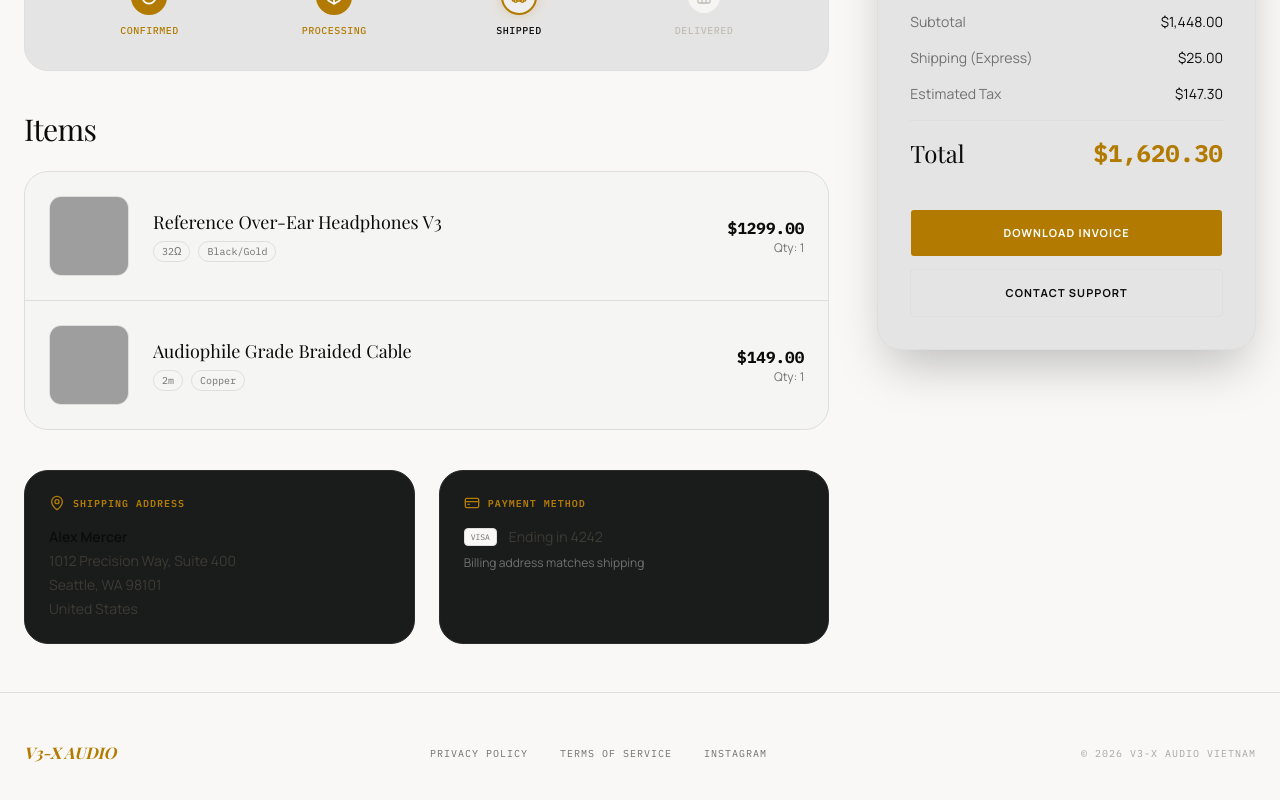
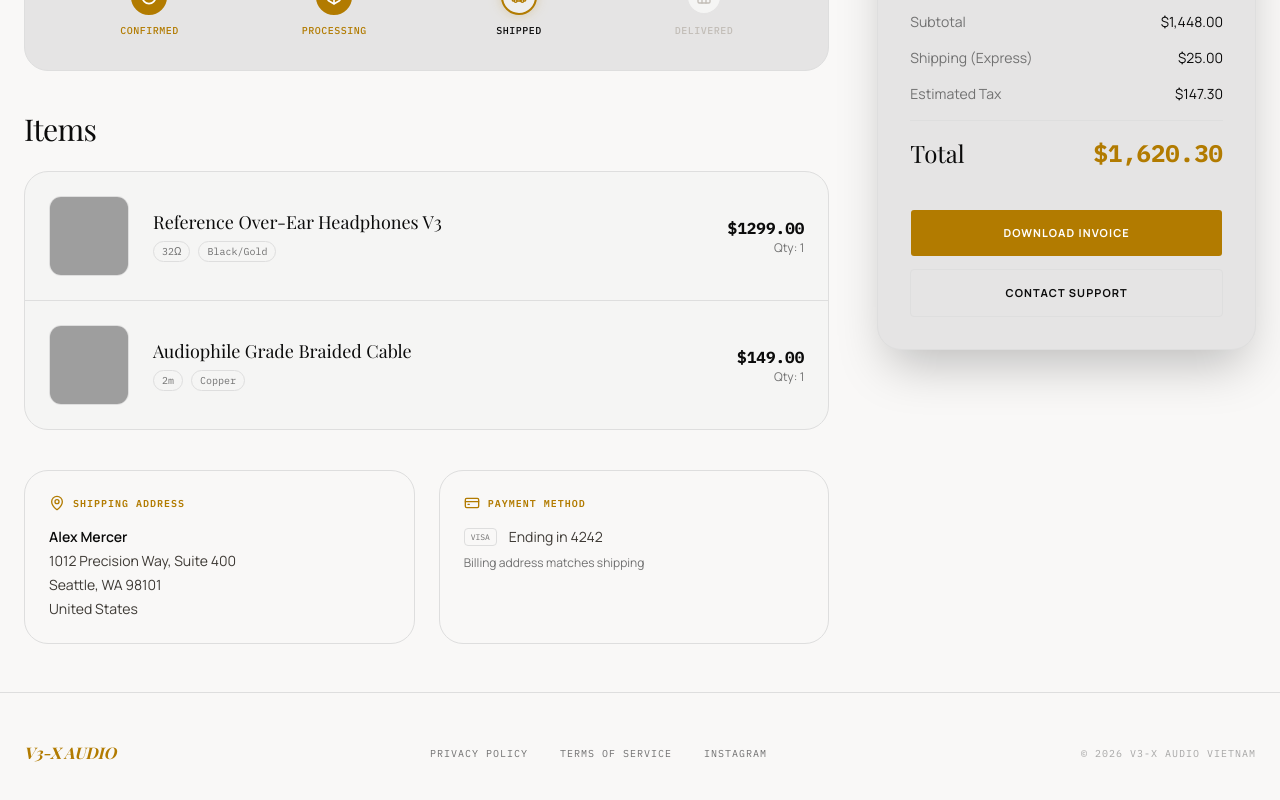
Before and after one commit to ChiVi123/frontend-v3-x-audio, a Next.js app: page /orders/1 in a window 1280 px wide. Shown: the part 338-1138 px from the top of the page. Built offline with nearby package versions, Linux system fonts and the light colour scheme; grey boxes are pictures that could not be loaded; a web font is replaced by a local one.

Commit message:
feat: implement global layout configuration and order details page UI

```diff
--- a/src/app/layout.tsx
+++ b/src/app/layout.tsx
@@ -32,7 +32,7 @@ export default function RootLayout({ children }: Readonly<{ children: React.Reac
       className={`${ibmPlexMono.variable} ${manrope.variable} ${notoSerif.variable} h-full antialiased`}
       suppressHydrationWarning
     >
-      <body className="min-h-full flex flex-col">
+      <body className="min-h-full flex flex-col" suppressHydrationWarning>
         <ThemeProvider attribute="class" defaultTheme="system" enableSystem disableTransitionOnChange>
           {children}
         </ThemeProvider>
--- a/src/app/orders/[id]/page.tsx
+++ b/src/app/orders/[id]/page.tsx
@@ -5,9 +5,8 @@ import { MainFooter } from '~/components/layouts/main-footer';
 import { MainHeader } from '~/components/layouts/main-header';
 import { Button } from '~/components/ui/button';
 
-export default function OrderDetailPage({ params }: { params: { id: string } }) {
-  // Use id from params or a default for mock
-  const orderId = params.id === 'default' ? 'VX-88921' : params.id;
+export default async function OrderDetailPage({ params }: { params: Promise<{ id: string }> }) {
+  const { id: orderId = 'VX-88921' } = await params;
 
   return (
     <div className="flex flex-col min-h-screen bg-background text-foreground font-sans">
@@ -80,7 +79,7 @@ export default function OrderDetailPage({ params }: { params: { id: string } })
 
             {/* Shipping & Payment Cards */}
             <div className="grid grid-cols-1 md:grid-cols-2 gap-6">
-              <div className="rounded-2xl border border-[#292a2a] bg-[#1a1c1c] p-6">
+              <div className="rounded-2xl bg-background border border-border p-6">
                 <div className="mb-4 flex items-center gap-2 text-primary">
                   <MapPin className="size-4" />
                   <span className="font-mono text-[10px] font-semibold uppercase tracking-widest">
@@ -95,7 +94,7 @@ export default function OrderDetailPage({ params }: { params: { id: string } })
                 </div>
               </div>
 
-              <div className="rounded-2xl border border-[#292a2a] bg-[#1a1c1c] p-6">
+              <div className="rounded-2xl bg-background border border-border p-6">
                 <div className="mb-4 flex items-center gap-2 text-primary">
                   <CreditCard className="size-4" />
                   <span className="font-mono text-[10px] font-semibold uppercase tracking-widest">Payment Method</span>
```
